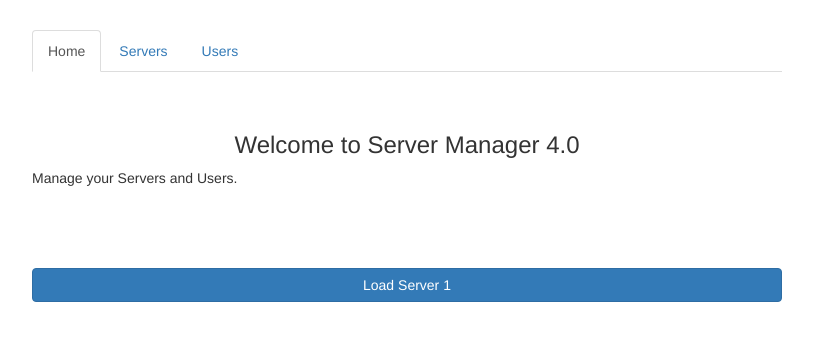
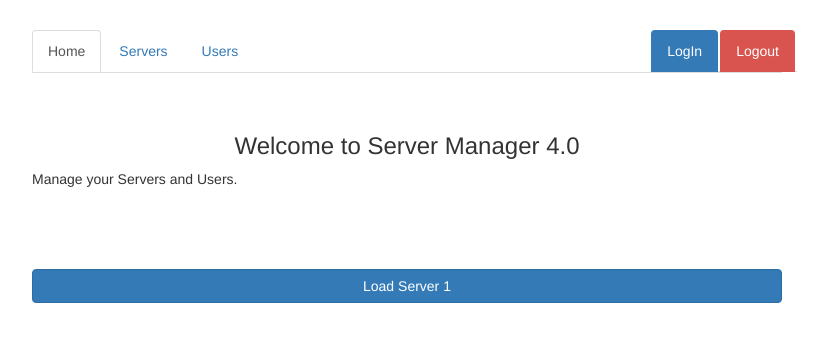
Before and after one commit to du-almeidalima/angular-course, an Angular app: page / in a window 1280 px wide. Shown: the top 342 px of the page, without its empty margins (233-1059 px from the left). Built offline with nearby package versions, Linux system fonts and the light colour scheme.

Commit message:
Section 11: Using the Fake Auth Service to Login and Logout

```diff
--- a/src/app/app.component.html
+++ b/src/app/app.component.html
@@ -10,7 +10,13 @@
         </li>
         <li role="presentation" routerLinkActive="active"><a routerLink="/servers">Servers</a></li>
         <li role="presentation" routerLinkActive="active"><a [routerLink]="['/users']">Users</a></li>
+        <ul class="nav nav-tabs navbar-right">
+          <li><a class="btn btn-primary" (click)="onLoginClick()">LogIn</a></li>
+          <li><a class="btn btn-danger" (click)="onLogoutClick()">Logout</a></li>
+        </ul>
       </ul>
+
+      <!-- Just for testing purposes I'll create this 2 buttons to login and logout -->
     </div>
   </div>
 
--- a/src/app/app.component.ts
+++ b/src/app/app.component.ts
@@ -1,4 +1,5 @@
 import { Component } from '@angular/core';
+import {AuthService} from './auth.service';
 
 @Component({
   selector: 'app-root',
@@ -6,4 +7,17 @@ import { Component } from '@angular/core';
   styleUrls: ['./app.component.css']
 })
 export class AppComponent {
+  private authService: AuthService;
+
+  constructor(authService: AuthService) {
+    this.authService = authService;
+  }
+
+  onLoginClick(): void {
+    this.authService.login();
+  }
+
+  onLogoutClick(): void {
+    this.authService.logout();
+  }
 }
```
